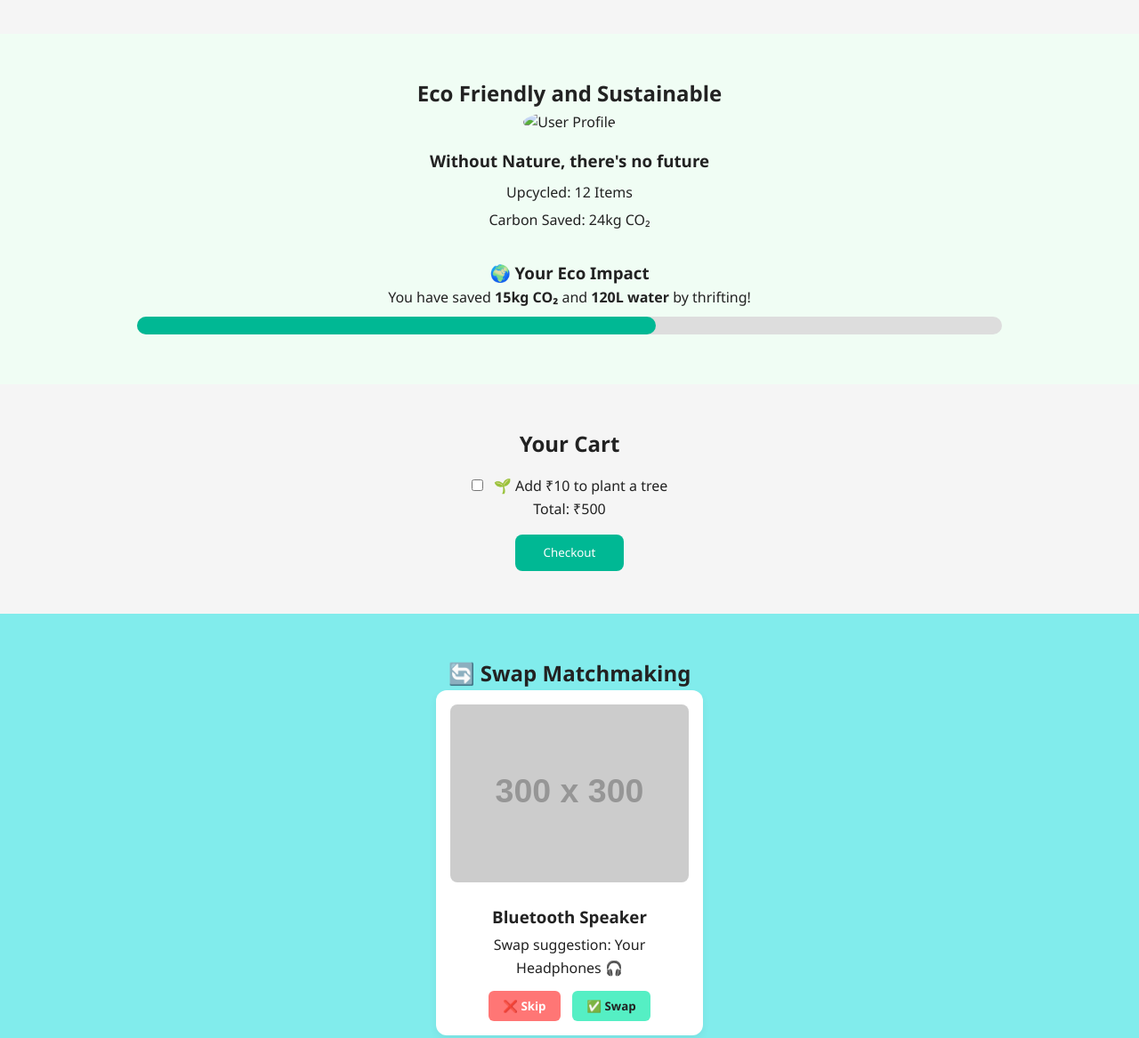
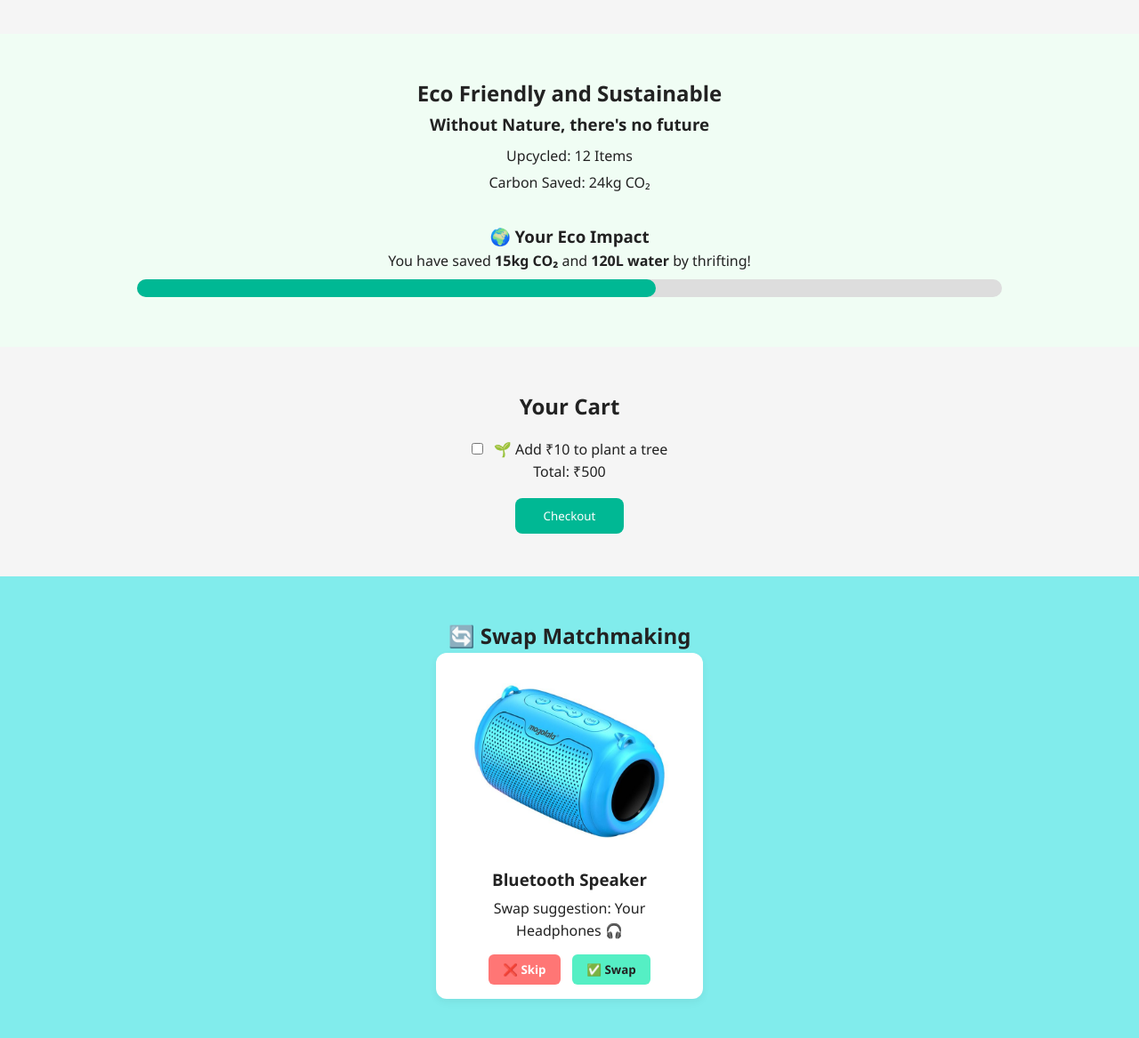
Before and after one commit to labzz16/ReTreasure, a plain HTML site: page index.html in a window 1280 px wide. Shown: the part 1060-2227 px from the top of the page at 89% size. Drawn offline with Linux system fonts and the light colour scheme; placeholder pictures from the web are drawn by us; files whose address does not match are found by name.

Commit message:
Update index.html, add/remove images

```diff
--- a/index.html
+++ b/index.html
@@ -70,7 +70,6 @@
   <section id="dashboard" class="dashboard">
     <h2>Eco Friendly and Sustainable</h2>
     <div class="profile-info">
-      <img src="dash.jpg" alt="User Profile">
       <h3>Without Nature, there's no future</h3>
       <p>Upcycled: 12 Items</p>
       <p>Carbon Saved: 24kg CO₂</p>
@@ -101,7 +100,7 @@
   <section id="swap" class="swap">
     <h2>🔄 Swap Matchmaking</h2>
     <div class="swap-card" id="swap-card">
-      <img src="https://via.placeholder.com/300" alt="Item to swap">
+      <img src="C:\Users\dell\OneDrive\ドキュメント\Desktop\speaker.jpg" alt="Item to swap">
       <h3>Bluetooth Speaker</h3>
       <p>Swap suggestion: Your Headphones 🎧</p>
       <div class="swap-buttons">
```
Also changed, not shown: speaker.jpg (added).
